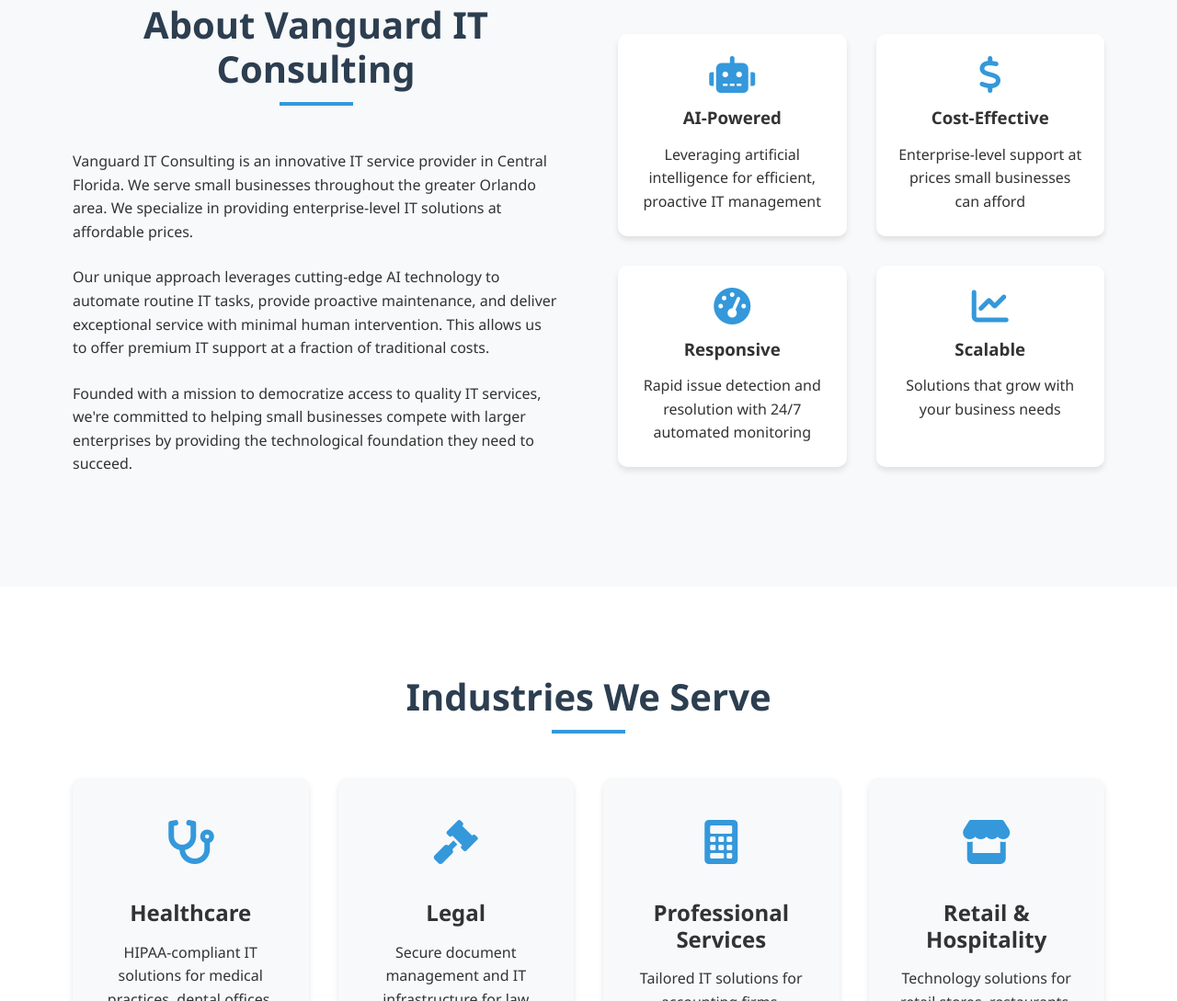
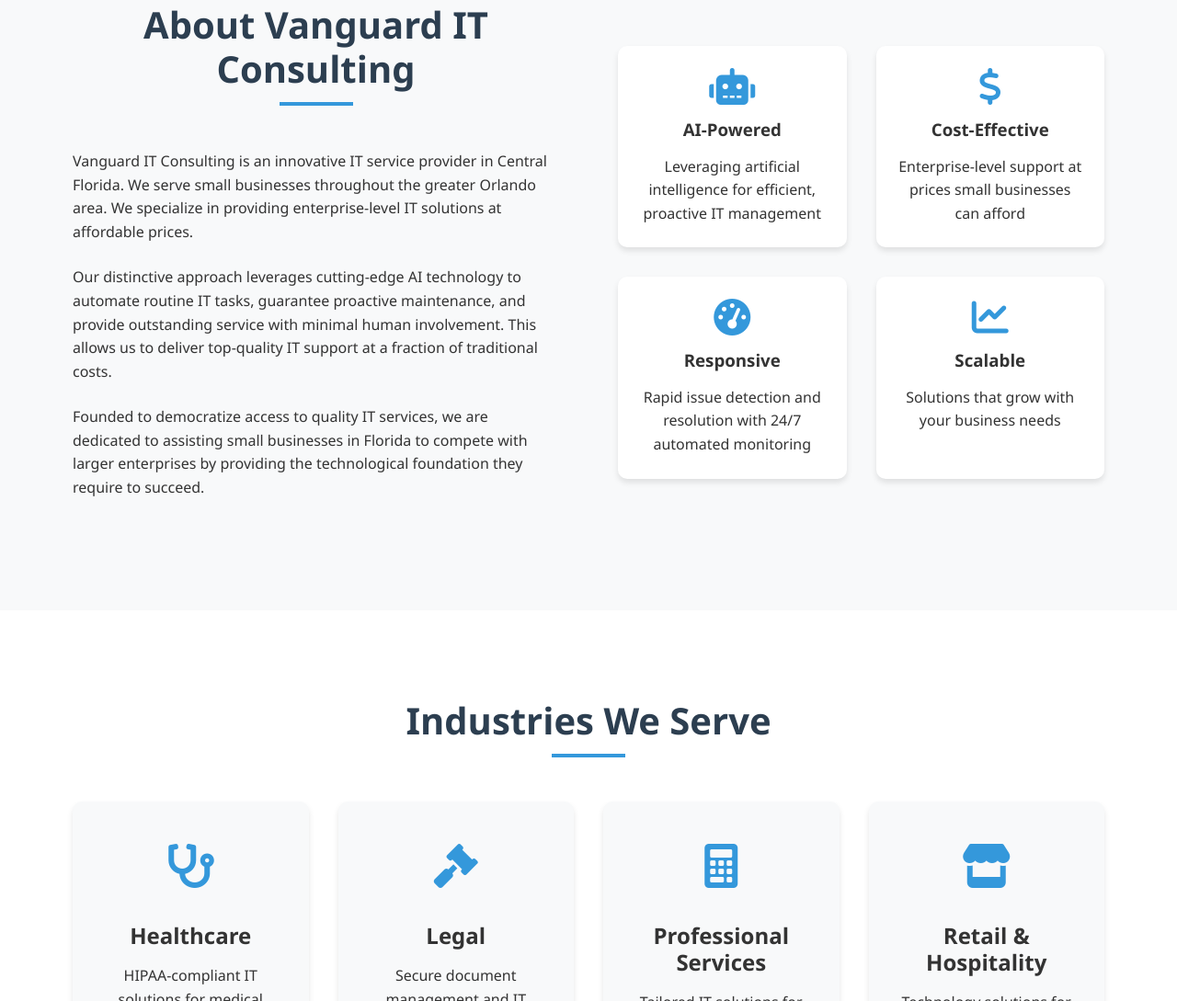
Before and after one commit to nemo369369/nemo369369.github.io, a plain HTML site: page index.html in a window 1280 px wide. Shown: the part 1589-2678 px from the top of the page at 92% size. Drawn offline with Linux system fonts and the light colour scheme.

Commit message:
Version 5

```diff
--- a/index.html
+++ b/index.html
@@ -85,8 +85,8 @@
                 <div class="about-text">
                     <h2 class="section-title">About Vanguard IT Consulting</h2>
                     <p>Vanguard IT Consulting is an innovative IT service provider in Central Florida. We serve small businesses throughout the greater Orlando area. We specialize in providing enterprise-level IT solutions at affordable prices.</p>
-                    <p>Our unique approach leverages cutting-edge AI technology to automate routine IT tasks, provide proactive maintenance, and deliver exceptional service with minimal human intervention. This allows us to offer premium IT support at a fraction of traditional costs.</p>
-                    <p>Founded with a mission to democratize access to quality IT services, we're committed to helping small businesses compete with larger enterprises by providing the technological foundation they need to succeed.</p>
+                    <p>Our distinctive approach leverages cutting-edge AI technology to automate routine IT tasks, guarantee proactive maintenance, and provide outstanding service with minimal human involvement. This allows us to deliver top-quality IT support at a fraction of traditional costs.</p>
+                    <p>Founded to democratize access to quality IT services, we are dedicated to assisting small businesses in Florida to compete with larger enterprises by providing the technological foundation they require to succeed.</p>
                 </div>
                 <div class="about-features">
                     <div class="feature">
```
